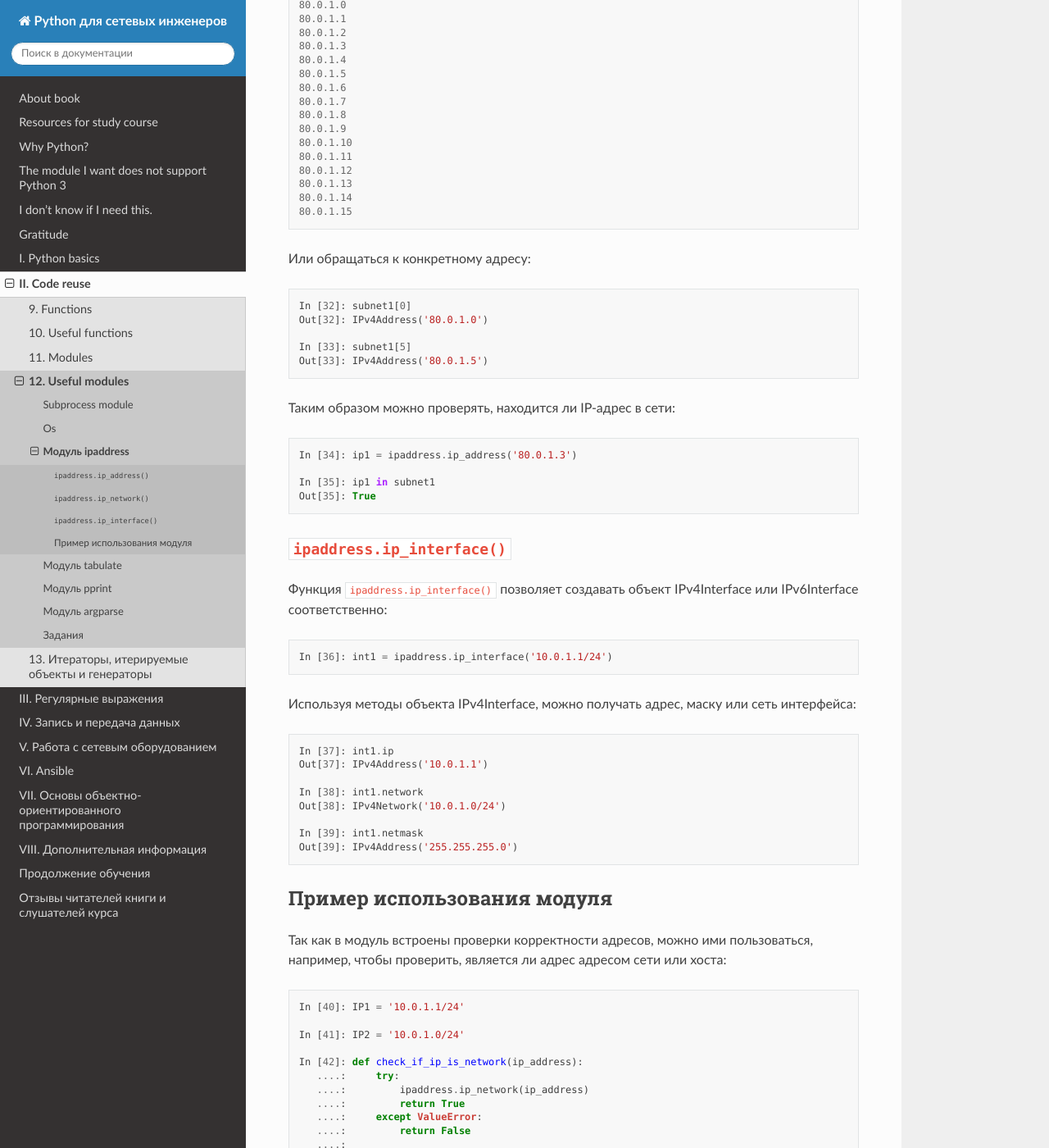
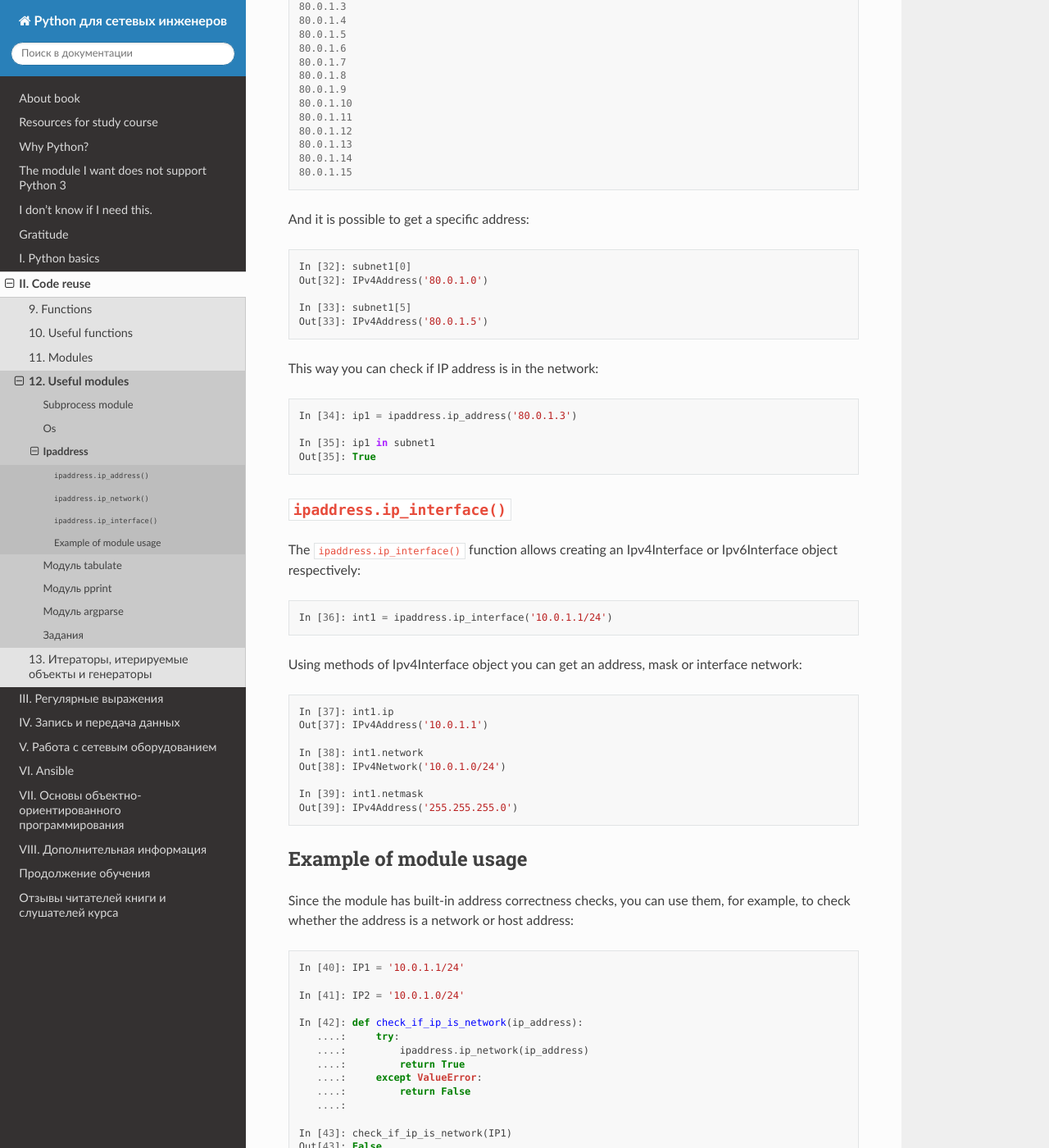
Before and after one commit to Aidar5/nattoeng, a Sphinx documentation site: the page built from docs/source/book/12_useful_modules/ipaddress.rst, in a window 1280 px wide and 1400 px high, scrolled down 3340 px. Shown: the whole window at 82% size. Built offline with Sphinx 7.4.7 and the Read the Docs theme 2.0.0, drawn with Linux system fonts in a browser that asks for light colours; pages that are not in the unit, such as notebooks, are missing from menus; some of the changed text lies outside the part shown.

Commit message:
Update ipaddress.rst

```diff
--- a/docs/source/book/12_useful_modules/ipaddress.rst
+++ b/docs/source/book/12_useful_modules/ipaddress.rst
@@ -1,17 +1,15 @@
-Модуль ipaddress
+Ipaddress
 ----------------
 
-Модуль ipaddress упрощает работу с IP-адресами.
+Module **ipaddress** simplifies working with IP addresses.
 
 .. note::
-    С версии Python 3.3 модуль ipaddress входит в стандартную библиотеку
-    Python.
+    Since Python 3.3, **ipaddress** module is part of the standard Python library.
 
 ``ipaddress.ip_address()``
 ~~~~~~~~~~~~~~~~~~~~~~~~~~
 
-Функция ``ipaddress.ip_address()`` позволяет создавать объект
-IPv4Address или IPv6Address соответственно:
+The function ``ipaddress.ip_address()`` allows to create an Ipv4Address or Ipv6Address respectively:
 
 .. code:: python
 
@@ -25,7 +23,7 @@ IPv4Address или IPv6Address соответственно:
     In [4]: print(ipv4)
     10.0.1.1
 
-У объекта есть несколько методов и атрибутов:
+Object has several methods and attributes:
 
 .. code:: python
 
@@ -35,8 +33,7 @@ IPv4Address или IPv6Address соответственно:
     ipv4.is_global        ipv4.is_private       ipv4.packed
     ipv4.is_link_local    ipv4.is_reserved      ipv4.reverse_pointer
 
-С помощью атрибутов ``is_`` можно проверить, к какому диапазону принадлежит
-адрес:
+With ``is_`` attributes you can check to what range the address belongs to:
 
 .. code:: python
 
@@ -52,7 +49,7 @@ IPv4Address или IPv6Address соответственно:
     In [9]: ipv4.is_private
     Out[9]: True
 
-С полученными объектами можно выполнять различные операции:
+Different operations can be performed with received objects:
 
 .. code:: python
 
@@ -87,14 +84,13 @@ IPv4Address или IPv6Address соответственно:
 ``ipaddress.ip_network()``
 ~~~~~~~~~~~~~~~~~~~~~~~~~~
 
-Функция ``ipaddress.ip_network()`` позволяет создать объект, который
-описывает сеть (IPv4 или IPv6):
+Function ``ipaddress.ip_network()`` allows the creation of an object that describes a network (Ipv4 or Ipv6):
 
 .. code:: python
 
     In [20]: subnet1 = ipaddress.ip_network('80.0.1.0/28')
 
-Как и у адреса, у сети есть различные атрибуты и методы:
+As with an address, the network has various attributes and methods:
 
 .. code:: python
 
@@ -113,8 +109,7 @@ IPv4Address или IPv6Address соответственно:
     In [25]: subnet1.num_addresses
     Out[25]: 16
 
-Метод hosts() возвращает генератор, поэтому, чтобы посмотреть все хосты,
-надо применить функцию list:
+The hosts() method returns generator, so to view all hosts you should apply the list() function:
 
 .. code:: python
 
@@ -135,16 +130,14 @@ IPv4Address или IPv6Address соответственно:
      IPv4Address('80.0.1.13'),
      IPv4Address('80.0.1.14')]
 
-Метод subnets позволяет разбивать на подсети. По умолчанию он разбивает
-сеть на две подсети:
+The subnets() method allows dividing network (subnetting). By default, it splits network into two subnets:
 
 .. code:: python
 
     In [27]: list(subnet1.subnets())
     Out[27]: [IPv4Network('80.0.1.0/29'), IPv4Network(u'80.0.1.8/29')]
 
-Параметр prefixlen_diff позволяет указать количество бит
-для подсетей:
+**Prefixlen_diff** parameter allows you to specify the number of bits for subnets:
 
 .. code:: python
 
@@ -155,8 +148,7 @@ IPv4Address или IPv6Address соответственно:
      IPv4Network('80.0.1.8/30'),
      IPv4Network('80.0.1.12/30')]
 
-С помощью параметра new_prefix можно указать, какая маска должна
-быть у подсетей:
+With the **new_prefix** parameter you can specify which mask should be configured:
 
 .. code:: python
 
@@ -170,7 +162,7 @@ IPv4Address или IPv6Address соответственно:
     In [30]: list(subnet1.subnets(new_prefix=29))
     Out[30]: [IPv4Network('80.0.1.0/29'), IPv4Network(u'80.0.1.8/29')]
 
-По IP-адресам в сети можно проходиться в цикле:
+IP addresses of network can be iterated in a loop:
 
 .. code:: python
 
@@ -194,7 +186,7 @@ IPv4Address или IPv6Address соответственно:
     80.0.1.14
     80.0.1.15
 
-Или обращаться к конкретному адресу:
+And it is possible to get a specific address:
 
 .. code:: python
 
@@ -204,7 +196,7 @@ IPv4Address или IPv6Address соответственно:
     In [33]: subnet1[5]
     Out[33]: IPv4Address('80.0.1.5')
 
-Таким образом можно проверять, находится ли IP-адрес в сети:
+This way you can check if IP address is in the network:
 
 .. code:: python
 
@@ -216,15 +208,13 @@ IPv4Address или IPv6Address соответственно:
 ``ipaddress.ip_interface()``
 ~~~~~~~~~~~~~~~~~~~~~~~~~~~~
 
-Функция ``ipaddress.ip_interface()`` позволяет создавать объект
-IPv4Interface или IPv6Interface соответственно:
+The ``ipaddress.ip_interface()`` function allows creating an Ipv4Interface or Ipv6Interface object respectively:
 
 .. code:: python
 
     In [36]: int1 = ipaddress.ip_interface('10.0.1.1/24')
 
-Используя методы объекта IPv4Interface, можно получать адрес, маску или
-сеть интерфейса:
+Using methods of Ipv4Interface object you can get an address, mask or interface network:
 
 .. code:: python
 
@@ -237,12 +227,10 @@ IPv4Interface или IPv6Interface соответственно:
     In [39]: int1.netmask
     Out[39]: IPv4Address('255.255.255.0')
 
-Пример использования модуля
+Example of module usage
 ~~~~~~~~~~~~~~~~~~~~~~~~~~~
 
-Так как в модуль встроены проверки корректности адресов, можно ими
-пользоваться, например, чтобы проверить, является ли адрес адресом сети
-или хоста:
+Since the module has built-in address correctness checks, you can use them, for example, to check whether the address is a network or host address:
 
 .. code:: python
 
```
